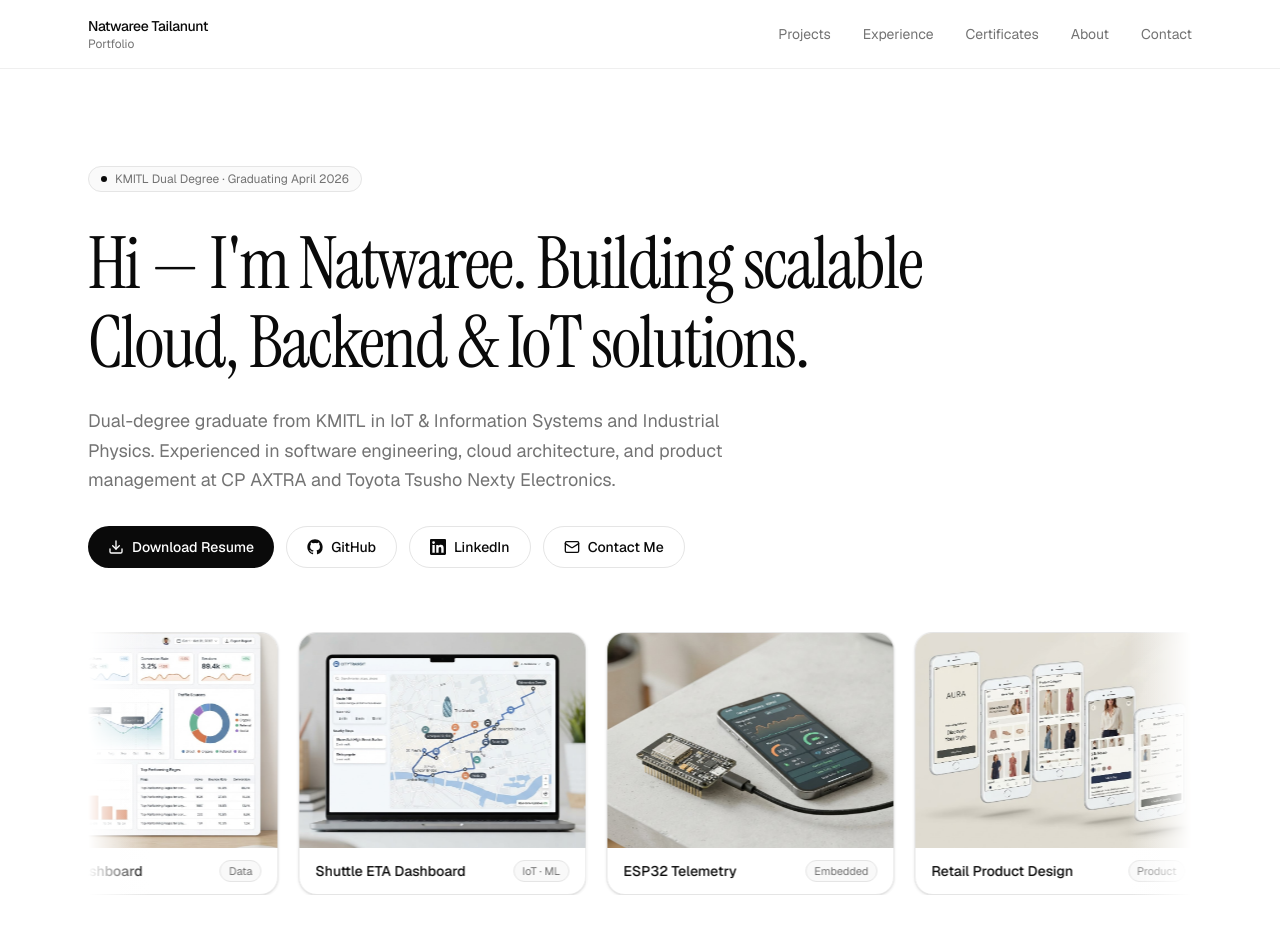
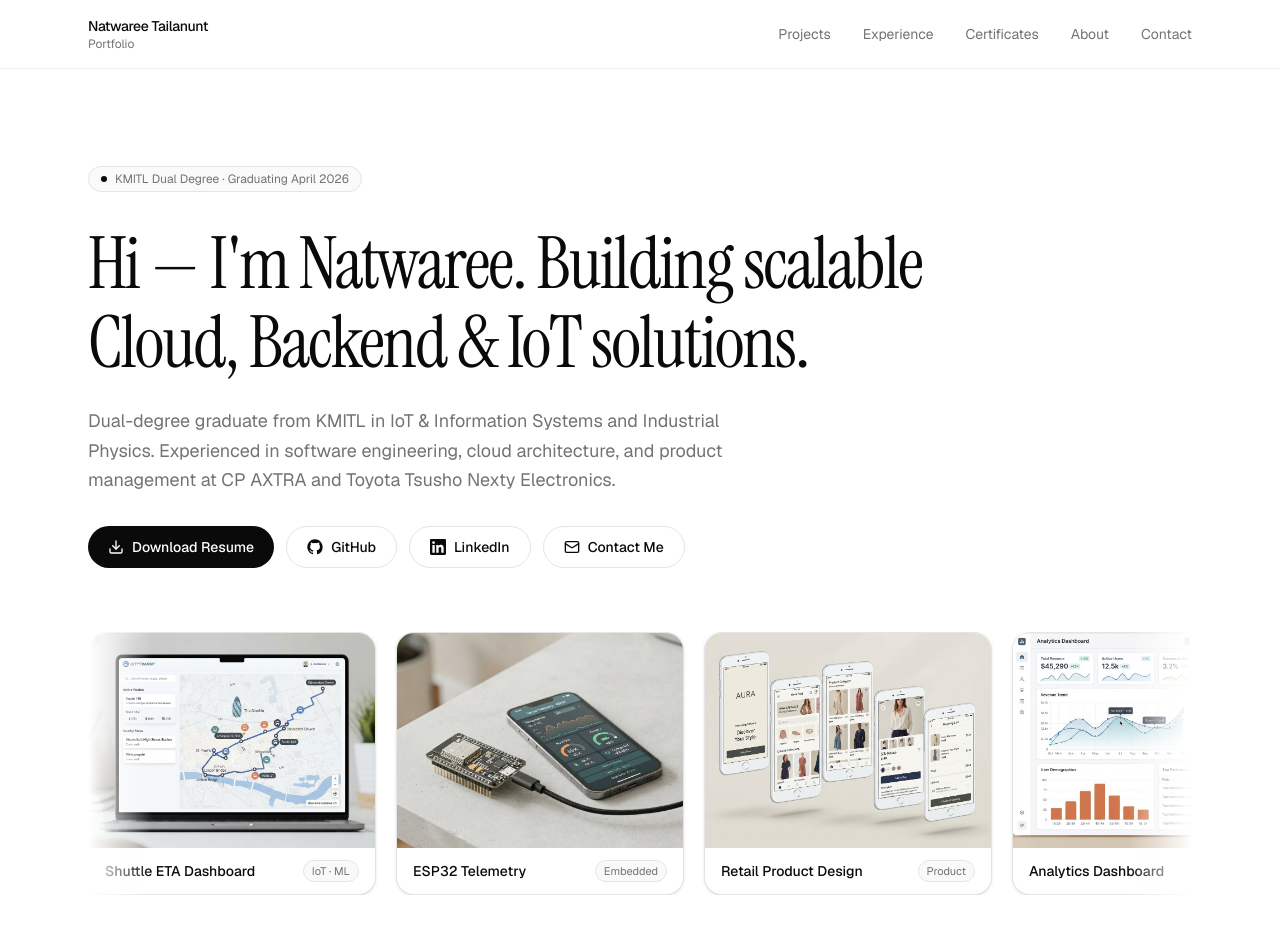
Before and after one commit to Dream65010286/natwaree-tailanunt-portfolio, a Next.js app: page / in a window 1280 px wide. Shown: the top 952 px of the page. Built offline with nearby package versions, Linux system fonts and the light colour scheme.

Commit message:
style: adjust marquee-ltr keyframes translation start point

```diff
--- a/app/globals.css
+++ b/app/globals.css
@@ -167,10 +167,10 @@
 
 @keyframes marquee-ltr {
   from {
-    transform: translateX(-50%);
+    transform: translateX(0%);
   }
   to {
-    transform: translateX(0);
+    transform: translateX(-50);
   }
 }
 
```
